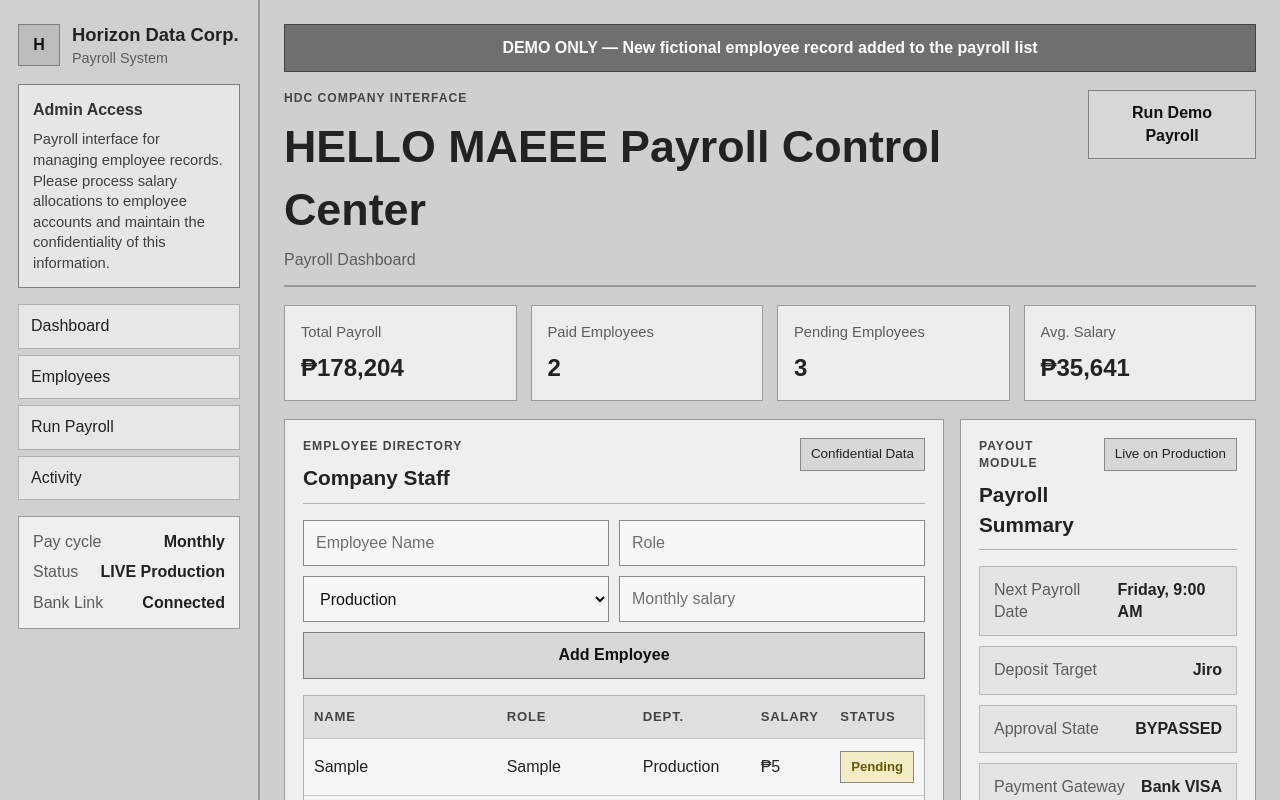
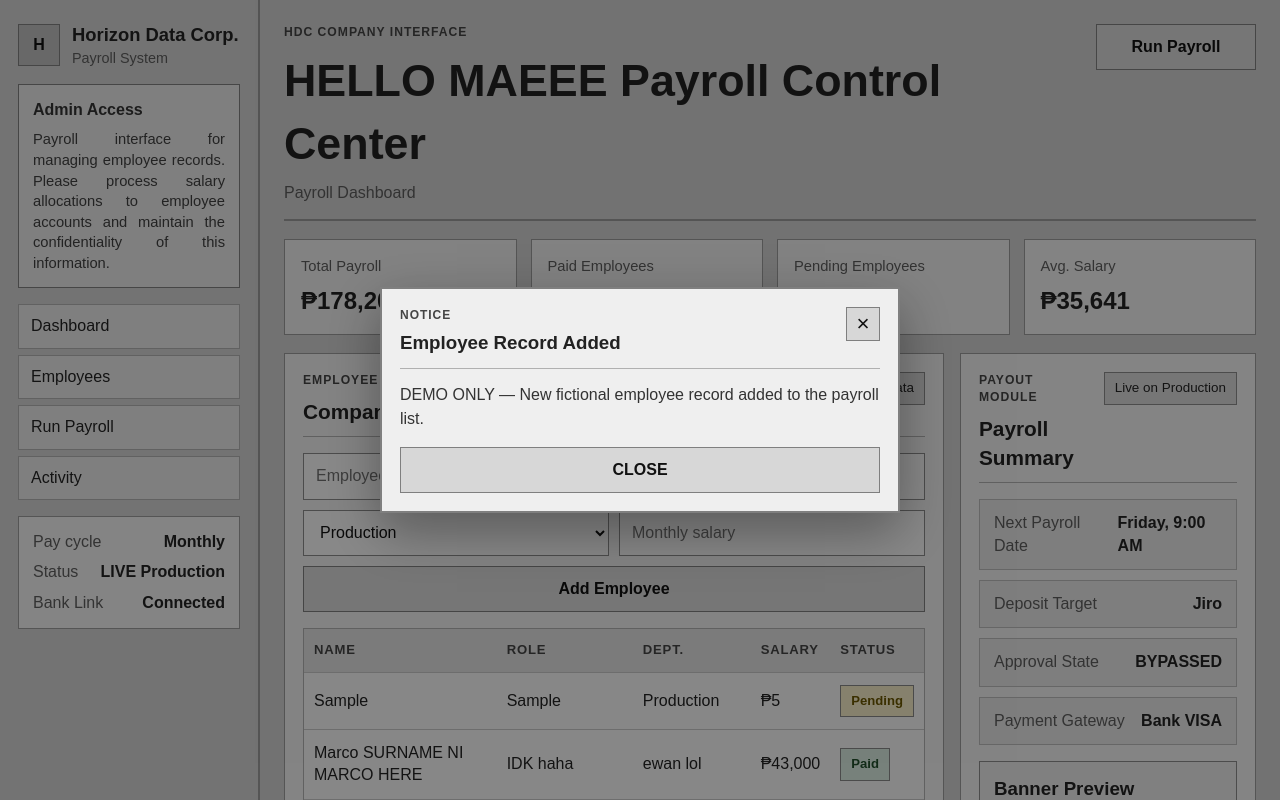
Before and after one commit to gbppimentel-dev/horizon-payroll, a React (Vite) app: page / in a window 1280 px wide. Both pictures are taken after typing "Sample", "Sample", "5" into the empty fields and a click on the button "Add Employee". Shown: the top 800 px of the page. Built offline with nearby package versions, Linux system fonts and the light colour scheme.

Commit message:
fix modal

```diff
--- a/src/App.css
+++ b/src/App.css
@@ -1,44 +1,66 @@
+:root {
+  --bg: #d7d7d7;
+  --panel: #efefef;
+  --panel-alt: #e5e5e5;
+  --border: #9a9a9a;
+  --text: #222;
+  --text-h: #111;
+  --text-muted: #5f5f5f;
+  --accent: #7a0000;
+  --accent-bg: #d9d9d9;
+  --accent-border: #5d0000;
+  --social-bg: #e6e6e6;
+  --shadow: none;
+}
+
+/* Legacy button/card feel */
 .counter {
   font-size: 16px;
-  padding: 5px 10px;
-  border-radius: 5px;
-  color: var(--accent);
-  background: var(--accent-bg);
-  border: 2px solid transparent;
-  transition: border-color 0.3s;
+  padding: 7px 12px;
+  border-radius: 0;
+  color: #111;
+  background: #d8d8d8;
+  border: 1px solid #8a8a8a;
+  transition: background 0.2s ease, border-color 0.2s ease;
   margin-bottom: 24px;
+  cursor: pointer;
+}
 
-  &:hover {
-    border-color: var(--accent-border);
+.counter:hover {
+  border-color: #666;
+  background: #cfcfcf;
 }
-  &:focus-visible {
-    outline: 2px solid var(--accent);
+
+.counter:focus-visible {
+  outline: 2px solid #555;
   outline-offset: 2px;
 }
+
+/* Keep template hero from looking modern */
+.hero {
+  position: relative;
+  filter: grayscale(1);
 }
 
-.hero {
-  position: relative;
-
-  .base,
-  .framework,
-  .vite {
+.hero .base,
+.hero .framework,
+.hero .vite {
   inset-inline: 0;
   margin: 0 auto;
 }
 
-  .base {
+.hero .base {
   width: 170px;
   position: relative;
   z-index: 0;
 }
 
-  .framework,
-  .vite {
+.hero .framework,
+.hero .vite {
   position: absolute;
 }
 
-  .framework {
+.hero .framework {
   z-index: 1;
   top: 34px;
   height: 28px;
@@ -46,14 +68,13 @@
     scale(1.4);
 }
 
-  .vite {
+.hero .vite {
   z-index: 0;
   top: 107px;
   height: 26px;
   width: auto;
   transform: perspective(2000px) rotateZ(300deg) rotateX(40deg) rotateY(39deg)
     scale(0.8);
-  }
 }
 
 #center {
@@ -63,6 +84,8 @@
   place-content: center;
   place-items: center;
   flex-grow: 1;
+  background: #d7d7d7;
+  color: var(--text);
 
   @media (max-width: 1024px) {
     padding: 32px 20px 24px;
@@ -74,10 +97,13 @@
   display: flex;
   border-top: 1px solid var(--border);
   text-align: left;
+  background: #e2e2e2;
 
   & > div {
     flex: 1 1 0;
     padding: 32px;
+    background: #eaeaea;
+
     @media (max-width: 1024px) {
       padding: 24px 20px;
     }
@@ -118,18 +144,20 @@
   a {
     color: var(--text-h);
     font-size: 16px;
-    border-radius: 6px;
+    border-radius: 0;
     background: var(--social-bg);
     display: flex;
     padding: 6px 12px;
     align-items: center;
     gap: 8px;
     text-decoration: none;
-    transition: box-shadow 0.3s;
+    transition: background 0.2s ease, border-color 0.2s ease;
+    border: 1px solid #b0b0b0;
 
     &:hover {
-      box-shadow: var(--shadow);
+      background: #dcdcdc;
     }
+
     .button-icon {
       height: 18px;
       width: 18px;
@@ -156,6 +184,7 @@
 #spacer {
   height: 88px;
   border-top: 1px solid var(--border);
+
   @media (max-width: 1024px) {
     height: 48px;
   }
@@ -164,21 +193,122 @@
 .ticks {
   position: relative;
   width: 100%;
+}
 
-  &::before,
-  &::after {
-    content: '';
+.ticks::before,
+.ticks::after {
+  content: "";
   position: absolute;
   top: -4.5px;
   border: 5px solid transparent;
 }
 
-  &::before {
+.ticks::before {
   left: 0;
   border-left-color: var(--border);
 }
-  &::after {
+
+.ticks::after {
   right: 0;
   border-right-color: var(--border);
 }
+
+.justified-text {
+  text-align: justify;
 }
+
+/* Modal: old corporate style */
+.modal-overlay {
+  position: fixed;
+  inset: 0;
+  background: rgba(0, 0, 0, 0.45);
+  display: flex;
+  align-items: center;
+  justify-content: center;
+  z-index: 99999;
+  padding: 20px;
+}
+
+.modal-card {
+  width: min(520px, 100%);
+  background: #efefef;
+  border: 2px solid #7f7f7f;
+  border-radius: 0;
+  box-shadow: 0 18px 50px rgba(0, 0, 0, 0.35);
+  padding: 18px;
+  color: #222;
+}
+
+.modal-header {
+  display: flex;
+  justify-content: space-between;
+  gap: 16px;
+  align-items: flex-start;
+  border-bottom: 1px solid #b0b0b0;
+  padding-bottom: 12px;
+  margin-bottom: 14px;
+}
+
+.modal-eyebrow {
+  margin: 0 0 6px;
+  font-size: 0.75rem;
+  font-weight: 700;
+  letter-spacing: 0.08em;
+  color: #444;
+  text-transform: uppercase;
+}
+
+.modal-header h3 {
+  margin: 0;
+  color: #222;
+}
+
+.modal-close {
+  width: 34px;
+  height: 34px;
+  border: 1px solid #7f7f7f;
+  background: #d7d7d7;
+  color: #111;
+  border-radius: 0;
+  font-size: 1.4rem;
+  line-height: 1;
+  cursor: pointer;
+  flex-shrink: 0;
+}
+
+.modal-message {
+  margin: 0 0 16px;
+  color: #333;
+  line-height: 1.5;
+}
+
+.modal-footer {
+  display: flex;
+  justify-content: flex-end;
+}
+
+/* Red legacy payroll button */
+.primary-button {
+  min-width: 160px;
+  background: #a30000;
+  color: #fff;
+  border: 2px solid #5c0000;
+  font-weight: 700;
+  border-radius: 0;
+}
+
+.primary-button:hover {
+  background: #7d0000;
+}
+
+/* Keep secondary buttons old-school too */
+.secondary-button {
+  background: #d7d7d7;
+  color: #111;
+  border: 1px solid #7f7f7f;
+  border-radius: 0;
+}
+
+.secondary-button:hover {
+  background: #c8c8c8;
+}
--- a/src/App.jsx
+++ b/src/App.jsx
@@ -1,4 +1,5 @@
 import React, { useMemo, useState } from "react";
+import ReactDOM from "react-dom";
 
 const initialEmployees = [
   {
@@ -43,10 +44,123 @@ function money(value) {
   }).format(value);
 }
 
+const overlayStyle = {
+  position: "fixed",
+  inset: 0,
+  background: "rgba(0,0,0,0.45)",
+  display: "flex",
+  alignItems: "center",
+  justifyContent: "center",
+  zIndex: 99999,
+  padding: "20px",
+};
+
+const cardStyle = {
+  width: "min(520px, 100%)",
+  background: "#efefef",
+  border: "2px solid #7f7f7f",
+  borderRadius: 0,
+  boxShadow: "0 18px 50px rgba(0,0,0,0.35)",
+  padding: "18px",
+  color: "#222",
+};
+
+const headerStyle = {
+  display: "flex",
+  justifyContent: "space-between",
+  alignItems: "flex-start",
+  gap: "16px",
+  borderBottom: "1px solid #b0b0b0",
+  paddingBottom: "12px",
+  marginBottom: "14px",
+};
+
+const eyebrowStyle = {
+  margin: "0 0 6px",
+  fontSize: "0.75rem",
+  fontWeight: 700,
+  letterSpacing: "0.08em",
+  color: "#444",
+  textTransform: "uppercase",
+};
+
+const closeButtonStyle = {
+  width: "34px",
+  height: "34px",
+  border: "1px solid #7f7f7f",
+  background: "#d7d7d7",
+  color: "#111",
+  borderRadius: 0,
+  fontSize: "1.4rem",
+  lineHeight: 1,
+  cursor: "pointer",
+  flexShrink: 0,
+};
+
+const messageStyle = {
+  margin: "0 0 16px",
+  color: "#333",
+  lineHeight: 1.5,
+};
+
+const footerStyle = {
+  display: "flex",
+  justifyContent: "flex-end",
+};
+
+function DemoModal({ open, title, message, onClose }) {
+  if (!open) return null;
+
+  return ReactDOM.createPortal(
+    <div style={overlayStyle} onClick={onClose}>
+      <div
+        style={cardStyle}
+        role="dialog"
+        aria-modal="true"
+        aria-labelledby="demo-modal-title"
+        aria-describedby="demo-modal-message"
+        onClick={(e) => e.stopPropagation()}
+      >
+        <div style={headerStyle}>
+          <div>
+            <p style={eyebrowStyle}>NOTICE</p>
+            <h3 id="demo-modal-title" style={{ margin: 0 }}>
+              {title}
+            </h3>
+          </div>
+
+          <button
+            style={closeButtonStyle}
+            type="button"
+            onClick={onClose}
+            aria-label="Close modal"
+          >
+            ×
+          </button>
+        </div>
+
+        <p id="demo-modal-message" style={messageStyle}>
+          {message}
+        </p>
+
+        <div style={footerStyle}>
+          <button className="secondary-button" type="button" onClick={onClose}>
+            CLOSE
+          </button>
+        </div>
+      </div>
+    </div>,
+    document.body
+  );
+}
+
 export default function App() {
   const [employees, setEmployees] = useState(initialEmployees);
-  const [banner, setBanner] = useState(false);
-  const [bannerText, setBannerText] = useState("");
+  const [banner, setBanner] = useState({
+    open: false,
+    title: "",
+    message: "",
+  });
   const [newName, setNewName] = useState("");
   const [newRole, setNewRole] = useState("");
   const [newDept, setNewDept] = useState("Production");
@@ -69,25 +183,36 @@ export default function App() {
     return Math.round(totalPayroll / employees.length);
   }, [employees.length, totalPayroll]);
 
+  const openBanner = (title, message) => {
+    setBanner({ open: true, title, message });
+  };
+
+  const closeBanner = () => {
+    setBanner((prev) => ({ ...prev, open: false }));
+  };
+
   const runDemoPayroll = () => {
     const depositedAmount = Math.round(totalPayroll * 0.35);
-    setBannerText(
-      `Deposit of ${money(
-        depositedAmount
-      )} processed to Jiro SURNAME HERE`
-    );
-    setBanner(true);
 
+openBanner(
+  "Deposit Processed",
+  <>
+    Deposit of{" "}
+    <strong style={{ color: "#008000" }}>
+      {money(depositedAmount)}
+    </strong>{" "}
+    processed to{" "}
+    <strong style={{ color: "#cc0000" }}>
+      Jiro SURNAME HERE
+    </strong>.
+  </>
+);
     setEmployees((prev) =>
       prev.map((emp) => ({
         ...emp,
         status: "Paid",
       }))
     );
-
-    window.setTimeout(() => {
-      setBanner(false);
-    }, 4500);
   };
 
   const addDemoEmployee = (e) => {
@@ -111,14 +236,10 @@ export default function App() {
     setNewDept("Production");
     setNewSalary("");
 
-    setBannerText(
-      "DEMO ONLY — New fictional employee record added to the payroll list"
+    openBanner(
+      "Employee Record Added",
+      "DEMO ONLY — New fictional employee record added to the payroll list."
     );
-    setBanner(true);
-
-    window.setTimeout(() => {
-      setBanner(false);
-    }, 3500);
   };
 
   return (
@@ -132,12 +253,14 @@ export default function App() {
           </div>
         </div>
 
-      <div className="sidebar-card warning-card">
-  <div className="warning-title">Admin Access</div>
-  <p>
-    Payroll interface for managing employee records. Please process salary allocations to employee accounts and maintain the confidentiality of this information.
-  </p>
-</div>
+        <div className="sidebar-card warning-card">
+          <div className="warning-title">Admin Access</div>
+          <p className="justified-text">
+            Payroll interface for managing employee records. Please process
+            salary allocations to employee accounts and maintain the
+            confidentiality of this information.
+          </p>
+        </div>
 
         <nav className="nav">
           <a href="#dashboard">Dashboard</a>
@@ -163,19 +286,15 @@ export default function App() {
       </aside>
 
       <main className="main">
-        {banner && <div className="deposit-banner">{bannerText}</div>}
-
         <header className="topbar">
           <div>
             <p className="eyebrow">HDC company interface</p>
             <h1>HELLO MAEEE Payroll Control Center</h1>
-            <p className="subtitle">
-              Payroll Dashboard
-            </p>
+            <p className="subtitle">Payroll Dashboard</p>
           </div>
 
           <button className="primary-button" onClick={runDemoPayroll}>
-            Run Demo Payroll
+            Run Payroll
           </button>
         </header>
 
@@ -312,8 +431,8 @@ export default function App() {
             <div className="callout">
               <h3>Banner Preview</h3>
               <p>
-                Clicking <strong>Run Payroll</strong> applies the deposit
-                to selected target
+                Clicking <strong>Run Payroll</strong> opens a reusable modal
+                with the deposit notice.
               </p>
             </div>
           </article>
@@ -352,6 +471,13 @@ export default function App() {
           </div>
         </section>
       </main>
+
+      <DemoModal
+        open={banner.open}
+        title={banner.title}
+        message={banner.message}
+        onClose={closeBanner}
+      />
     </div>
   );
 }
```
Lines whose indentation alone changed are shown as unchanged.
